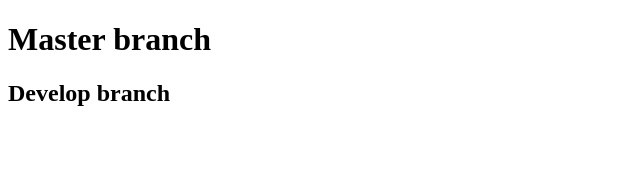
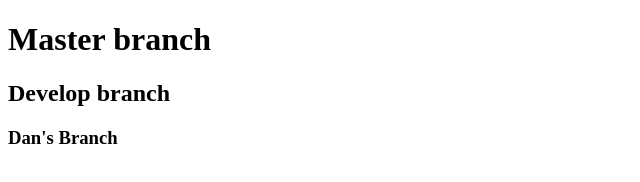
Before and after one commit to joshuawakefield/teamGit, a plain HTML site: page index.html in a window 1280 px wide. Shown: the whole page, without its empty margins (0-640 px from the left). Drawn offline with Linux system fonts and the light colour scheme.

Commit message:
dans branch

```diff
--- a/index.html
+++ b/index.html
@@ -9,5 +9,6 @@
 <body>
     <h1>Master branch</h1>
     <h2>Develop branch</h2>
+    <h3>Dan's Branch</h3>
 </body>
 </html>
```
